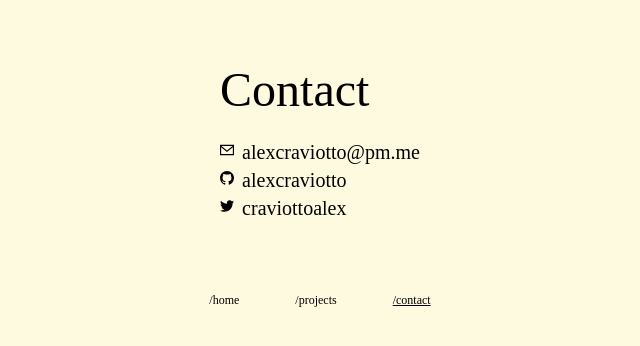
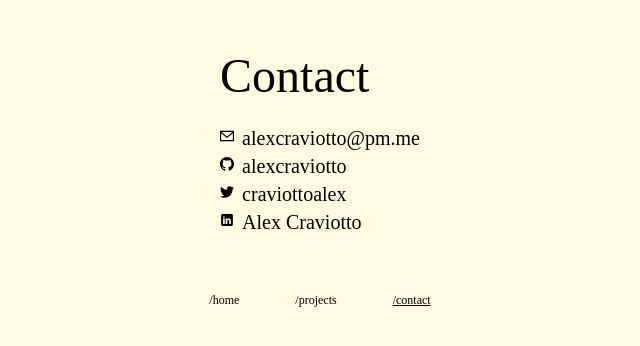
Before and after one commit to alexcraviotto/portfolio, a Next.js app: page /contact in a window 1280 px wide. Shown: the part 236-582 px from the top of the page, without its empty margins (320-960 px from the left). Built offline with nearby package versions, Linux system fonts and the light colour scheme.

Commit message:
Loading fixed and Linkedin added

```diff
--- /dev/null
+++ b/components/Linkedin.tsx
@@ -0,0 +1,12 @@
+
+
+export default function Linkedin() {
+    return (
+        <div className="flex">
+            <svg xmlns="http://www.w3.org/2000/svg" className="mr-2"viewBox="0 0 50 50" width="14px" height="24px">
+                <path d="M41,4H9C6.24,4,4,6.24,4,9v32c0,2.76,2.24,5,5,5h32c2.76,0,5-2.24,5-5V9C46,6.24,43.76,4,41,4z M17,20v19h-6V20H17z M11,14.47c0-1.4,1.2-2.47,3-2.47s2.93,1.07,3,2.47c0,1.4-1.12,2.53-3,2.53C12.2,17,11,15.87,11,14.47z M39,39h-6c0,0,0-9.26,0-10 c0-2-1-4-3.5-4.04h-0.08C27,24.96,26,27.02,26,29c0,0.91,0,10,0,10h-6V20h6v2.56c0,0,1.93-2.56,5.81-2.56 c3.97,0,7.19,2.73,7.19,8.26V39z" />
+            </svg>
+            <a href="https://www.linkedin.com/in/alexcraviotto/" className='text-xl' target="_noblank">Alex Craviotto</a>
+        </div>
+    )
+}
--- a/components/ProjectsList.tsx
+++ b/components/ProjectsList.tsx
@@ -12,15 +12,21 @@ export default function ProjectsList() {
   const [loading, setLoading] = useState<boolean>(true);
 
   useEffect(() => {
-    setLoading(true)
+    setLoading(true);
     const getProjects = async () => {
-      const projects = await fetch("/api/projects");
-      const projectsJson = await projects.json();
-      setProjectsRequested(projectsJson);
+      try {
+        const projects = await fetch("/api/projects");
+        const projectsJson = await projects.json();
+        setProjectsRequested(projectsJson);
+      } catch (error) {
+        console.error("Error fetching projects:", error);
+      } finally {
+        setLoading(false);
+      }
     };
     getProjects();
-    setLoading(false);
   }, []);
+
 
   const projectList = Object.keys(projectsRequested).map((projectName) => ({
     id: projectName,
--- a/pages/contact.tsx
+++ b/pages/contact.tsx
@@ -1,4 +1,5 @@
 import Github from "@/components/Github";
+import Linkedin from "@/components/Linkedin";
 import Mail from "@/components/Mail";
 import Twitter from "@/components/Twitter";
 import { motion } from "framer-motion";
@@ -17,6 +18,7 @@ export default function Contact() {
                 <Mail />
                 <Github />
                 <Twitter />
+                <Linkedin />
             </motion.div>
 
         </main >
```
